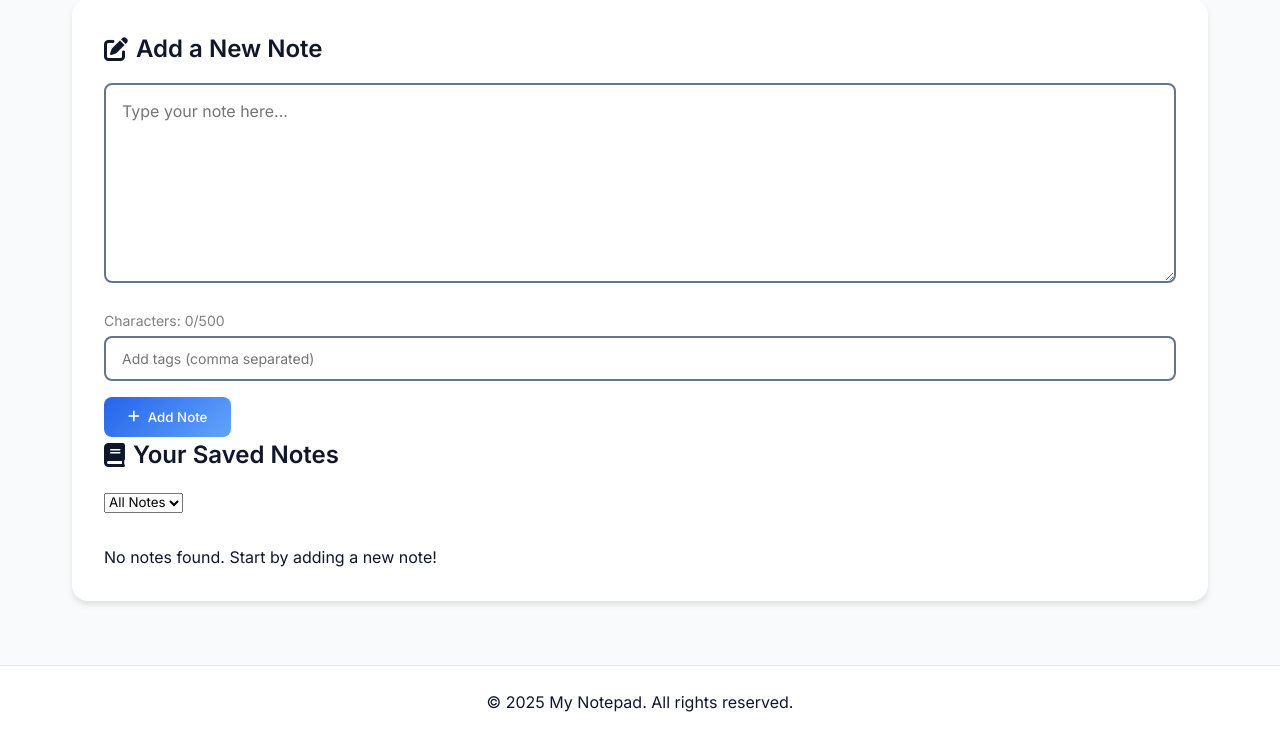
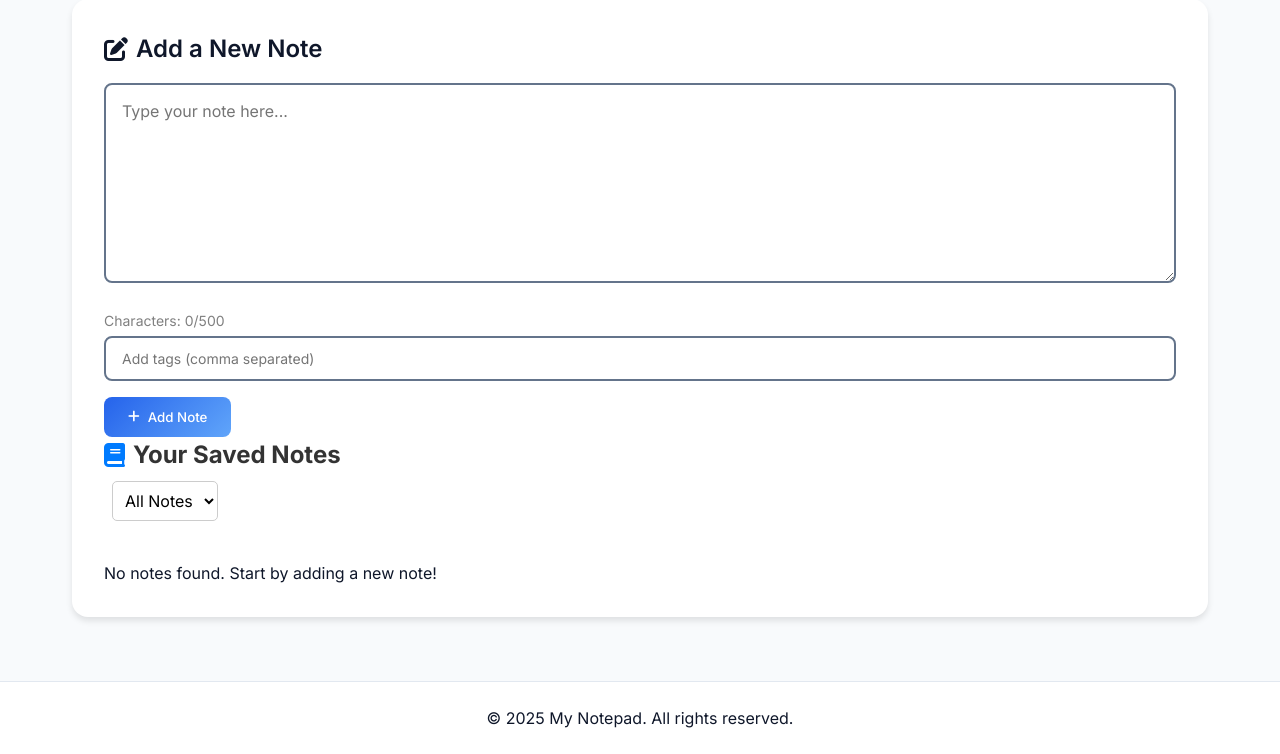
Before and after one commit to ygowthamr/WhitePaper, a Django app: template templates/notesapp/main.html in a window 1280 px wide. Shown: the part 182-936 px from the top of the page. Before the commit the page ends 894 px from the top, so only its background shows below. Run offline with Django 3.2, Linux system fonts and the light colour scheme; a user stored in the database is signed in; tables that the repository leaves empty hold one stand-in row (values such as "Sample post"); the template is opened without the code that fills it: most values are stand-ins (such as "Sample title", 1, 10 or a date in 2020); data that the repository does not hold is empty.

Commit message:
Eliminate the error on Notes card

```diff
--- a/static/javascript/authenticated.js
+++ b/static/javascript/authenticated.js
@@ -61,18 +61,34 @@ document.addEventListener('DOMContentLoaded', function () {
                     ).join('');
 
                     noteCard.innerHTML = `
-                        <div class="note-header">
-                            <i class="fas fa-sticky-note"></i>
-                            Note ${index + 1}
-                            <div class="tags-container">${tagsHtml}</div>
-                        </div>
-                        <div class="note-content">
-                            <p>${note.content}</p>
-                        </div>
-                        <div class="note-actions">
-                            <button class="edit-btn" data-note-id="${note.id}">Edit</button>
-                            <button class="delete-btn" data-note-id="${note.id}">Delete</button>
-                        </div>
+                       <div style="border: 1px solid #ddd; border-radius: 8px; padding: 12px; margin: 10px 0; background: #fff; box-shadow: 2px 2px 10px rgba(0, 0, 0, 0.1);">
+
+    <!-- Note Header -->
+    <div style="display: flex; align-items: center; justify-content: space-between; font-size: 18px; font-weight: bold; color: #333; margin-bottom: 8px;">
+        <div style="display: flex; align-items: center;">
+            <i class="fas fa-sticky-note" style="margin-right: 8px; color: #007bff;"></i>
+            Note ${index + 1}
+        </div>
+        <div style="font-size: 14px; color: #555;">${tagsHtml}</div>
+    </div>
+
+    <!-- Note Content -->
+    <div style="font-size: 16px; color: #555; line-height: 1.5; margin-bottom: 10px;">
+        <p>${note.content}</p>
+    </div>
+
+    <!-- Note Actions -->
+    <div style="display: flex; justify-content: flex-end; gap: 8px;">
+        <button style="padding: 6px 12px; font-size: 14px; border: none; border-radius: 5px; background: #007bff; color: white; cursor: pointer;" data-note-id="${note.id}">
+            Edit
+        </button>
+        <button style="padding: 6px 12px; font-size: 14px; border: none; border-radius: 5px; background: #d9534f; color: white; cursor: pointer;" data-note-id="${note.id}">
+            Delete
+        </button>
+    </div>
+
+</div>
+
                     `;
 
                     notesContainer.appendChild(noteCard);
--- a/templates/notesapp/main.html
+++ b/templates/notesapp/main.html
@@ -250,22 +250,10 @@
             box-shadow: 0 8px 16px rgba(0,0,0,0.1);
         }
 
-        .note-actions {
-            display: flex;
-            gap: 0.5rem;
-            margin-top: 1rem;
-        }
 
-        .note-actions i {
-            padding: 0.5rem;
-            cursor: pointer;
-            color: var(--secondary);
-            transition: color 0.3s ease;
-        }
 
-        .note-actions i:hover {
-            color: var(--primary);
-        }
+
+
 
         footer {
             background-color: var(--surface);
@@ -373,25 +361,22 @@
         </div> -->
 
         <section class="notes-section">
-            <h2 class="editor-title">
-                <i class="fas fa-book"></i> Your Saved Notes
+            <h2 style="display: flex; align-items: center; font-size: 24px; font-weight: bold; color: #333;">
+                <i class="fas fa-book" style="margin-right: 8px; color: #007bff;"></i> Your Saved Notes
             </h2>
-            <div class="filter-container">
-                <select id="tagFilter">
+
+            <div style="display: flex; align-items: center; padding: 8px;">
+                <select id="tagFilter"
+                    style="padding: 8px; font-size: 16px; border: 1px solid #ccc; border-radius: 5px; background-color: #fff; cursor: pointer;">
                     <option value="">All Notes</option>
                 </select>
             </div>
+
             <div id="notes" class="notes-grid">
                 {% if user.is_authenticated %}
                     {% for note in data %}
                     <div class="note-card">
-                        <div class="note-content">
-                            <span>{{ note.content }}</span>
-                        </div>
-                        <div class="note-actions">
-                            <i class="fas fa-trash-alt" data-note-id="{{ note.id }}"></i>
-                            <!-- <i class="fas fa-edit" data-note-id="{{ note.id }}"></i> -->
-                        </div>
+
                     </div>
                     {% endfor %}
                 {% endif %}
```
Also changed, not shown: static/javascript/script.js (+12 -7 lines).
